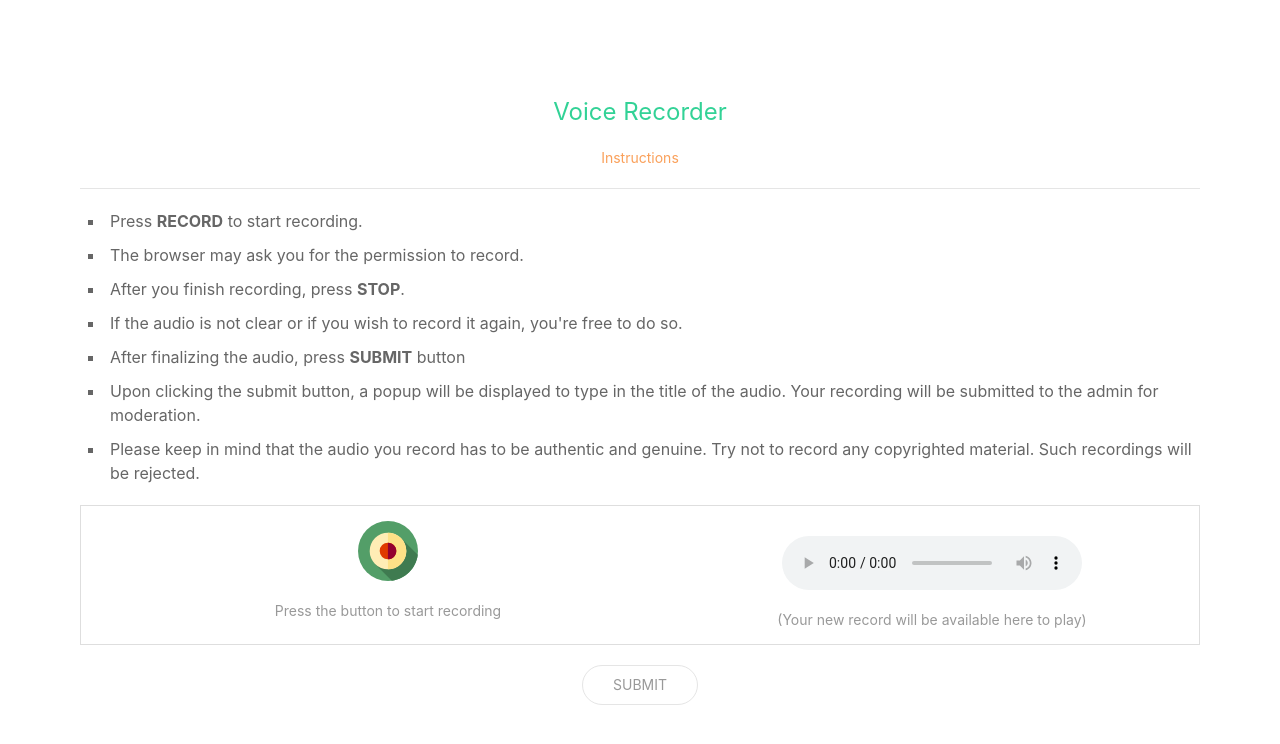
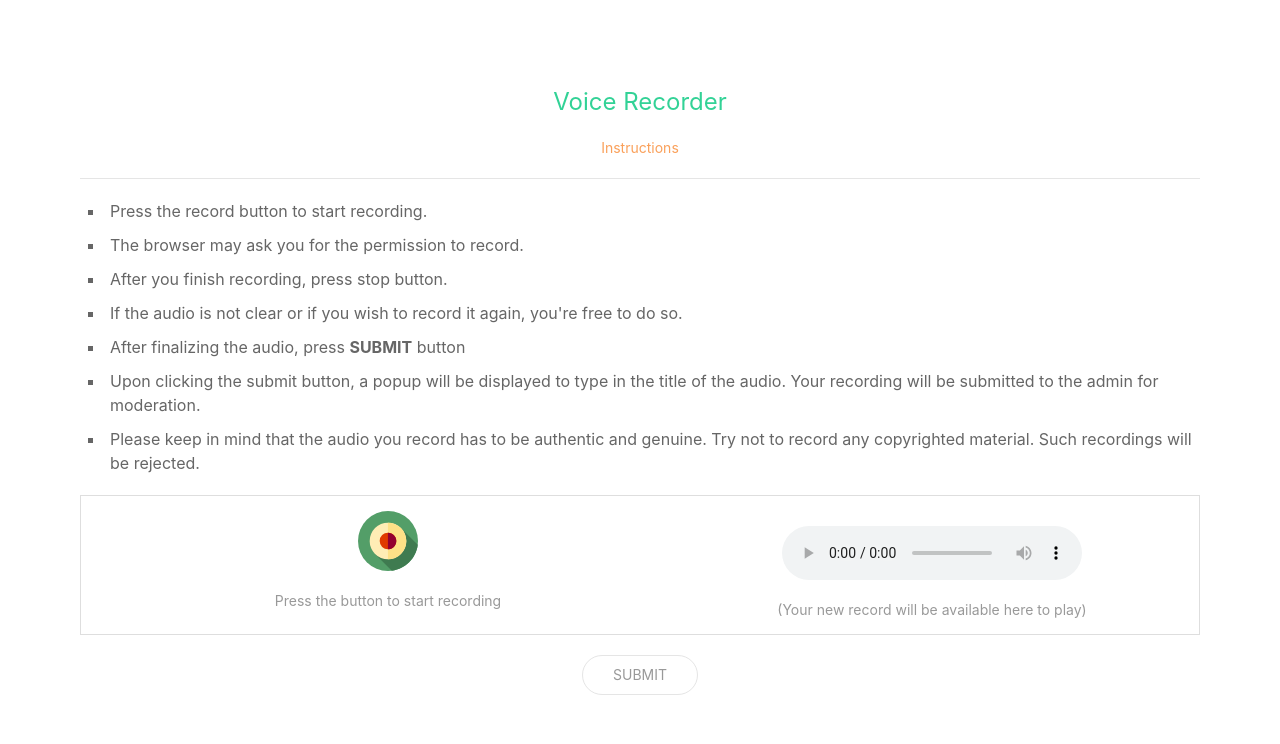
Before and after one commit to kpsaurus/django-audio-recorder, a Django app: page / in a window 1280 px wide. Shown: the top 744 px of the page. Run offline with Django 3.2, Linux system fonts and the light colour scheme; some libraries are stand-ins or nearby versions.

Commit message:
Update index.html

```diff
--- a/main/templates/main/index.html
+++ b/main/templates/main/index.html
@@ -69,9 +69,9 @@
                 <h6 class="uk-text-center uk-text-warning uk-margin">Instructions</h6>
                 <hr>
                 <ul class="uk-list uk-list-square">
-                    <li>Press <b>RECORD</b> to start recording.</li>
+                    <li>Press the record button to start recording.</li>
                     <li>The browser may ask you for the permission to record.</li>
-                    <li>After you finish recording, press <b>STOP</b>.</li>
+                    <li>After you finish recording, press stop button.</li>
                     <li>If the audio is not clear or if you wish to record it again, you're free to do so.</li>
                     <li>After finalizing the audio, press <b>SUBMIT</b> button</li>
                     <li>Upon clicking the submit button, a popup will be displayed to type in the title of the audio.
@@ -110,7 +110,7 @@
                     </div>
                 </div>
             </div>
-            <div class="uk-margin-top uk-text-center">
+            <div class="uk-margin-top uk-text-center uk-margin-bottom">
                 <button id="submit" disabled class="uk-button uk-button-secondary audio uk-border-pill">submit</button>
             </div>
         </div>
```
